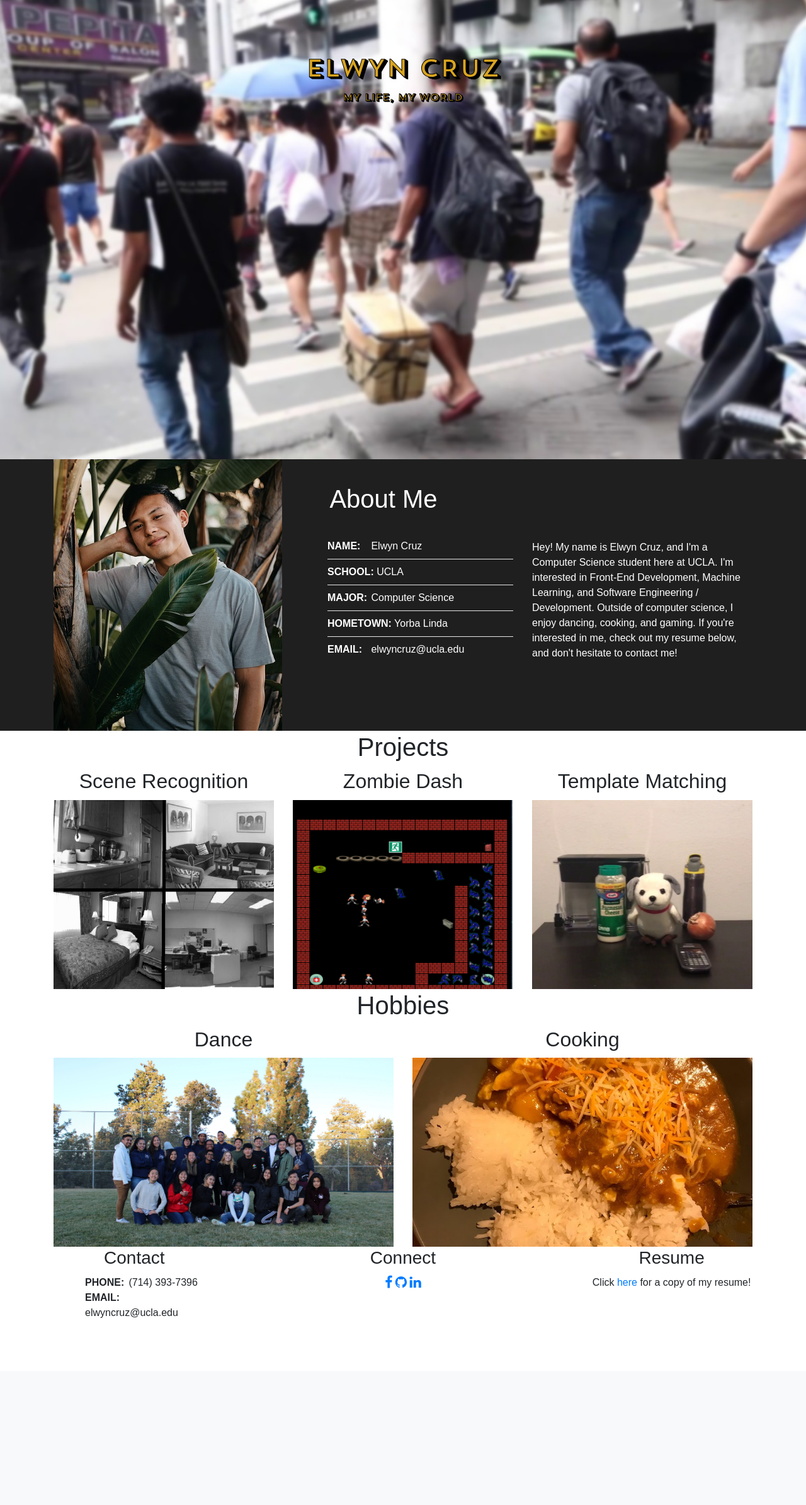
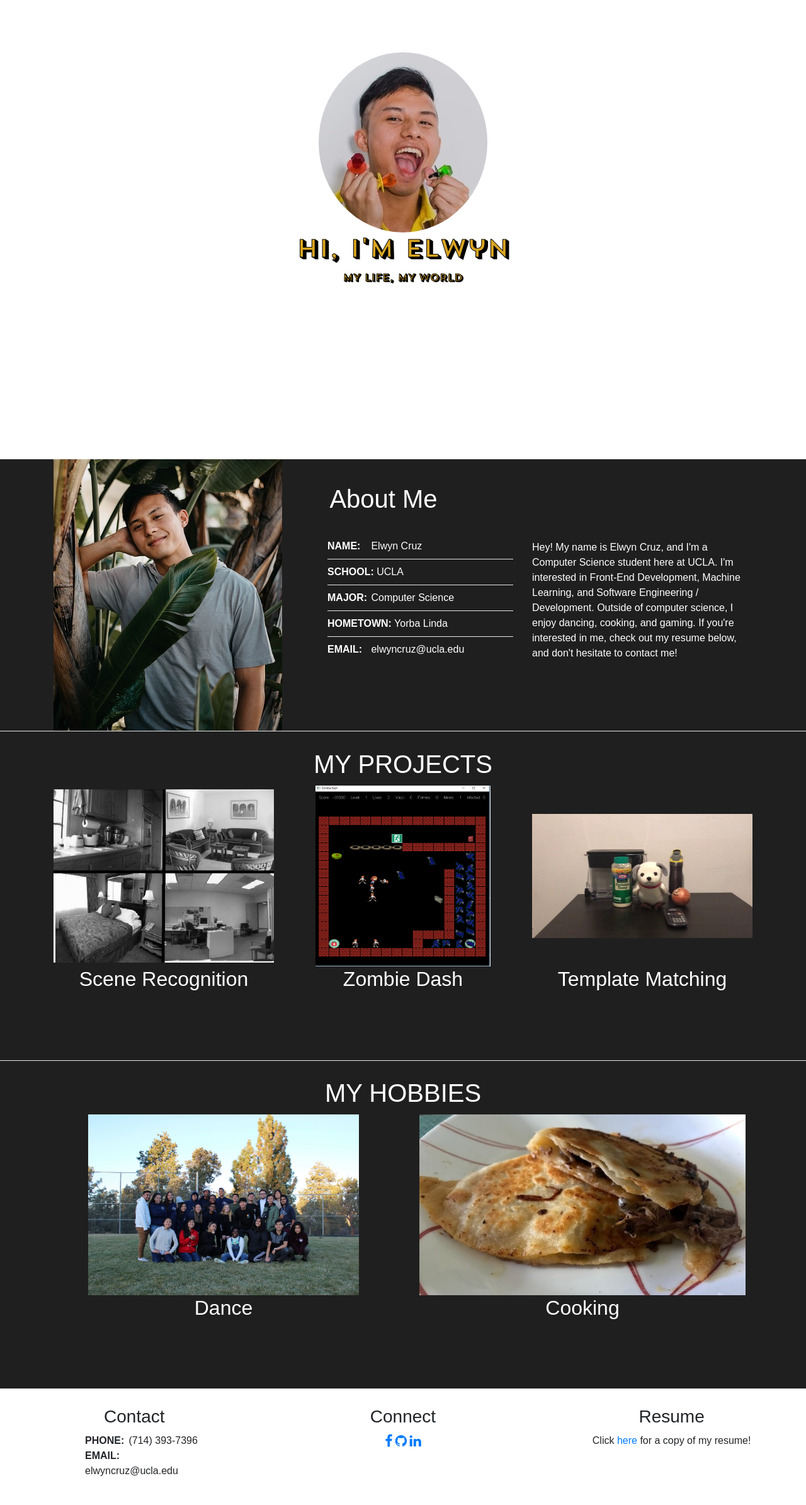
Before and after one commit to ElwynCruz/elwyncruz.github.io, a PHP site: page / in a window 1280 px wide. Shown: the part 71-2460 px from the top of the page at 63% size. Before the commit the page ends 2163 px from the top, so only its background shows below. Run offline with PHP 8.4, Linux system fonts and the light colour scheme; some web fonts are replaced.

Commit message:
change landing pic

```diff
--- a/assets/stylesheets/home.css
+++ b/assets/stylesheets/home.css
@@ -11,6 +11,7 @@
 html, body {
 	height: 100%;
 	width: 100%;
+  font-family: "europa",sans-serif;
 }
 /*-----------  END RESET ---------------*/
 /*
@@ -33,7 +34,7 @@ h1, h2, h3, h4, h5, h6 {
 }
 
 body {
-	font-family: 'Source Sans Pro', sans-serif;
+
 }
 .navbar-brand {
 	min-height: 55px;
@@ -47,13 +48,14 @@ body {
 }
 
 #home {
-	background: url(../images/philippines_blur.jpg) no-repeat center center fixed;
-	display: table;
 	height: 100%;
 	width: 100%;
 	position: relative;
 	background-size: cover;
 
+}
+.circular-picture {
+  border-radius: 50%;
 }
 .landing-text {
 	font-family:"Trend Sans W00 Four" !important;
@@ -95,7 +97,7 @@ body {
 	font-size: 1em;
 }
 
-.list-border-bottom {
+.has-border-bottom {
 	border-bottom: 1px solid #e6e6e6;
 }
 
@@ -111,8 +113,8 @@ body {
 }
 
 .padding {
-	padding-top: 0%;
-	padding-bottom: 5%;
+	padding-top: 2%;
+	padding-bottom: 2%;
 }
 
 .zero-padding-bottom {
@@ -121,6 +123,7 @@ body {
 
 .fit-image {
   width: 100%;
-  object-fit: cover;
-  height: 300px;
+  max-height: 400px;
+  height: 70%;
+  object-fit: contain;
 }
--- a/index.html
+++ b/index.html
@@ -60,13 +60,14 @@
 
 <div id="home" class="text-center">
 	<div class="landing-text">
-		<h1>ELWYN CRUZ</h1>
+		<img class="circular-picture" src="assets/images/me.jpeg">
+		<h1>hi, i'm elwyn</h1>
 		<p>MY LIFE, MY WORLD</p>
 	</div>
 </div>
 
 
-<section class='dark-bg' id="about">
+<section class='dark-bg has-border-bottom' id="about">
 	<div class="container">
 		<div class="row">
 			<div class="col-lg-4 text-center">
@@ -80,19 +81,19 @@
 					<div class="row">
 						<div class="col-lg-6">
 							<ul class="inline-list">
-								<li class='about-list list-border-bottom'>
+								<li class='about-list has-border-bottom'>
 									<span class="list-title"> NAME: </span>
 									Elwyn Cruz
 								</li>
-								<li class='about-list list-border-bottom'>
+								<li class='about-list has-border-bottom'>
 									<span class="list-title"> SCHOOL: </span>
 									UCLA
 								</li>
-								<li class='about-list list-border-bottom'>
+								<li class='about-list has-border-bottom'>
 									<span class="list-title"> MAJOR: </span>
 									Computer Science
 								</li>
-								<li class='about-list list-border-bottom'>
+								<li class='about-list has-border-bottom'>
 									<span class="list-title"> HOMETOWN: </span>
 									Yorba Linda
 								</li>
@@ -113,51 +114,55 @@
 	</div>
 </section >
 
-<section id="projects">
+<section class="padding dark-bg has-border-bottom" id="projects">
 <div class="container">
 	<div class="row text-center">
 		<div class="col-lg-12">
 			<h1>
-				Projects
+				MY PROJECTS
 			</h1>
 		</div>
 	</div>
 	<div class="row text-center">
 
 		<div class="col-lg-4">
+
+			<img src="assets/images/SceneRecognition.png "class="fit-image img-fluid img-responsive">
 			<h2>Scene Recognition</h2>
-			<img src="assets/images/SceneRecognition.png "class="fit-image img-responsive">
-
 		</div>
 		<div class="col-lg-4">
+
+			<img src="assets/images/ZombieDash.png" class="fit-image img-fluid img-responsive">
 			<h2>Zombie Dash</h2>
-			<img src="assets/images/ZombieDash.png" class="fit-image img-responsive">
 		</div>
 		<div class="col-lg-4">
+
+			<img src="assets/images/TemplateMatching.jpg" class="fit-image img-fluid img-responsive">
 			<h2>Template Matching</h2>
-			<img src="assets/images/TemplateMatching.jpg" class="fit-image img-responsive">
 		</div>
 	</div>
 
 </div>
 </section>
-<section id="hobbies">
+<section class="padding dark-bg has-border-bottom" id="hobbies">
 <div class="container">
 	<div class="row text-center">
 		<div class="col-lg-12">
 			<h1>
-				Hobbies
+				MY HOBBIES
 			</h1>
 		</div>
 	</div>
 	<div class="row text-center">
 		<div class="col-lg-6">
+
+			<img src="assets/images/dance.jpeg" class="fit-image img-fluid img-responsive">
 			<h2>Dance</h2>
-			<img src="assets/images/dance.jpeg" class="fit-image img-responsive">
 		</div>
 		<div class="col-lg-6">
+
+			<img src="assets/images/food.jpg" class="fit-image img-fluid img-responsive">
 			<h2>Cooking</h2>
-			<img src="assets/images/curry.jpg" class="fit-image img-responsive">
 		</div>
 
 	</div>
--- a/js/respond.js
+++ b/js/respond.js
@@ -1,2 +1,6 @@
 <script src="https://ajax.googleapis.com/ajax/libs/jquery/1.11.1/jquery.min.js"></script>
 <script src="http://maxcdn.bootstrapcdn.com/bootstrap/3.2.0/js/bootstrap.min.js"></script>
+
+jarallax(document.querySelectorAll('.jarallax'), {
+    speed: 0.2
+});
```
Also changed, not shown: assets/images/food.jpg (added), assets/images/me.jpeg (added), assets/images/me.jpg (deleted).
